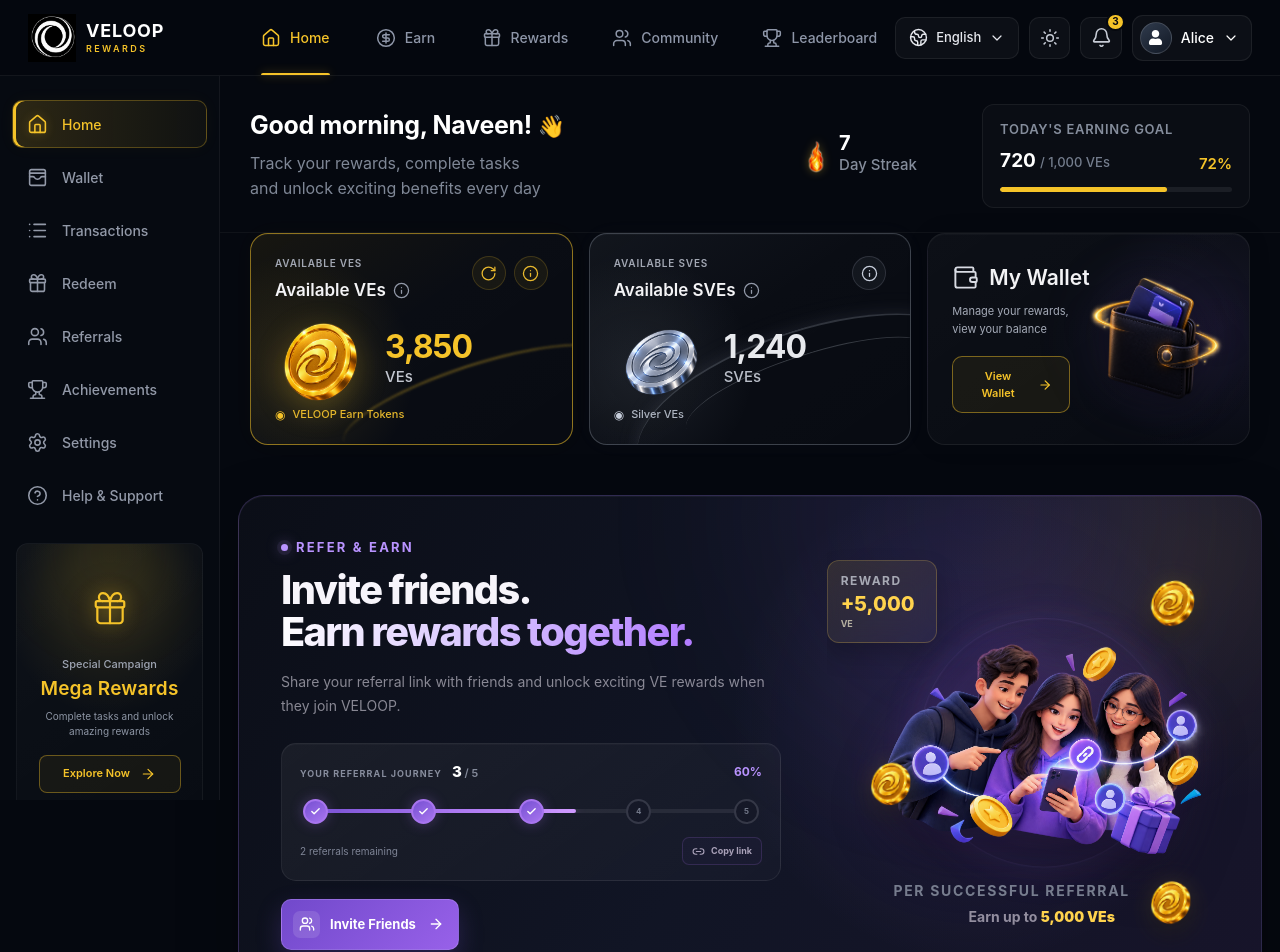
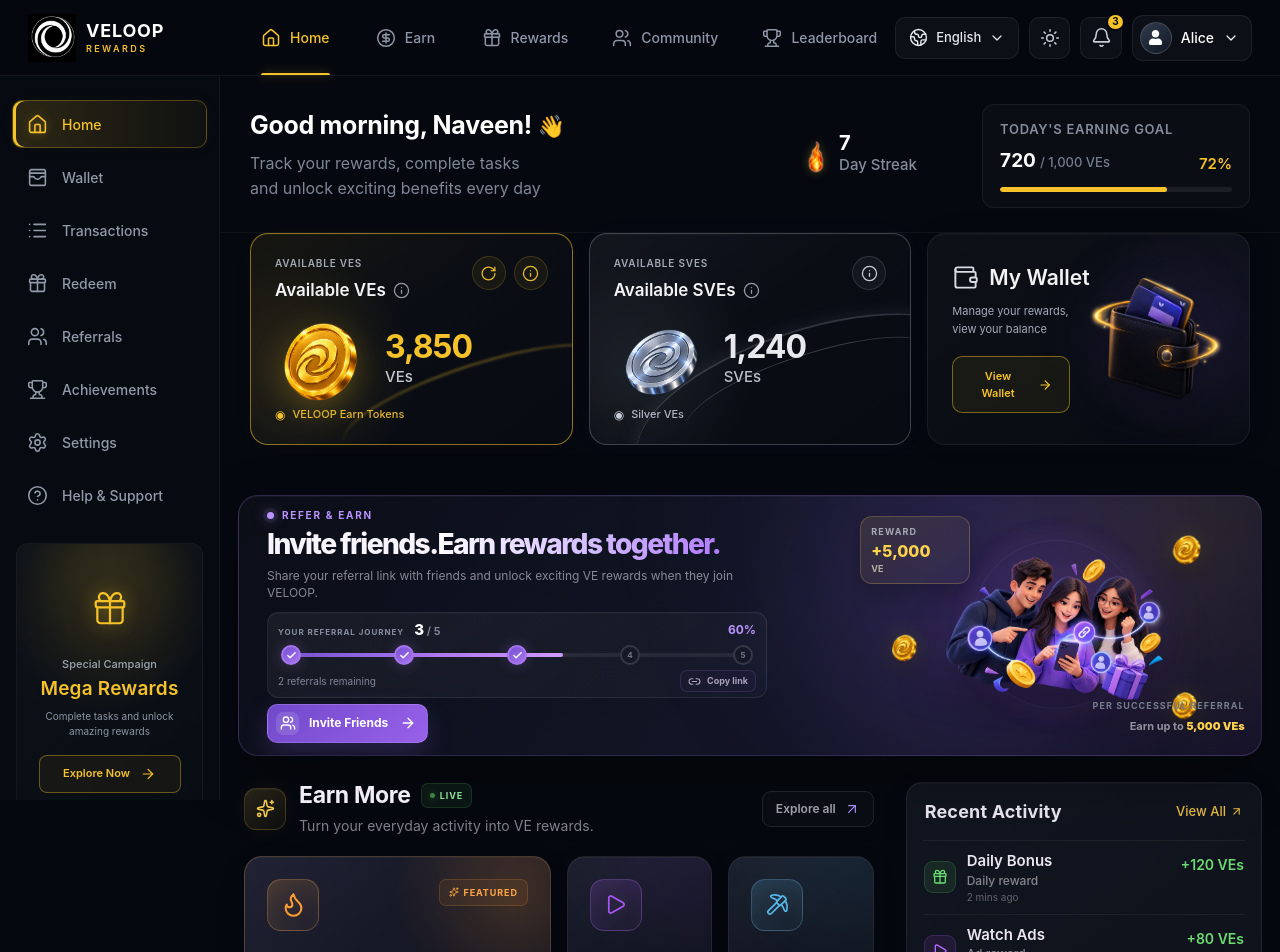
Before and after one commit to SANAPARVEEN-cmd/veloop-rewards-home-page-, a React (Vite) app: page /home in a window 1280 px wide. Shown: the top 952 px of the page. Built offline with nearby package versions, Linux system fonts and the light colour scheme.

Commit message:
make refer section 200px and make earn more section more good

```diff
--- a/src/components/home/EarnMore.module.css
+++ b/src/components/home/EarnMore.module.css
@@ -5,6 +5,8 @@
 .section {
     position: relative;
     width: 100%;
+    min-width: 0;
+    height: 100%;
     margin-top: 0;
     margin-bottom: 24px;
     padding: 0 4px;
@@ -21,7 +23,7 @@
     align-items: center;
     justify-content: space-between;
 
-    gap: 20px;
+    gap: 16px;
 
     margin-bottom: 20px;
     padding: 0 12px;
@@ -85,7 +87,7 @@
 
     color: #f0edf6;
 
-    font-size: 24px;
+    font-size: clamp(20px, 1.8vw, 24px);
     font-weight: 700;
 
     line-height: 1.2;
@@ -206,6 +208,11 @@
     transform: translateY(-1px);
 }
 
+.viewButton:focus-visible {
+    outline: 2px solid #a98cff;
+    outline-offset: 3px;
+}
+
 .viewButton svg {
     width: 16px;
     height: 16px;
@@ -231,6 +238,10 @@
     padding: 0 12px;
 
     box-sizing: border-box;
+}
+
+.grid > article {
+    height: 100%;
 }
 
 
--- a/src/components/home/FeatureCard.module.css
+++ b/src/components/home/FeatureCard.module.css
@@ -8,7 +8,8 @@
     position: relative;
 
     min-width: 0;
-    min-height: 220px;
+    min-height: 216px;
+    height: 100%;
 
     display: flex;
     flex-direction: column;
@@ -471,6 +472,12 @@
         );
 }
 
+.actionButton:focus-visible {
+    outline: 2px solid var(--card-accent);
+    outline-offset: 4px;
+    border-radius: 4px;
+}
+
 .arrowCircle {
     width: 28px;
     height: 28px;
@@ -673,7 +680,7 @@
 
 @media (max-width: 480px) {
     .card {
-        min-height: 185px;
+        min-height: 180px;
         padding: 18px;
     }
 
--- a/src/components/home/RecentActivity.module.css
+++ b/src/components/home/RecentActivity.module.css
@@ -1,9 +1,9 @@
 .card {
     width: 100%;
-    height: auto;
+    height: 100%;
     min-width: 0;
-    margin-top: 38px;
-    padding: 16px 14px;
+    margin-top: 0;
+    padding: 18px 16px;
     border: 1px solid rgba(255, 255, 255, 0.075);
     border-radius: 16px;
 
@@ -30,7 +30,7 @@
     align-items: center;
     justify-content: space-between;
 
-    padding: 1px 2px 30px;
+    padding: 0 2px 18px;
 
     border-bottom: 1px solid rgba(255, 255, 255, 0.06);
 }
@@ -73,6 +73,12 @@
     transform: translateX(2px);
 }
 
+.viewAll:focus-visible {
+    outline: 2px solid #e9bd43;
+    outline-offset: 4px;
+    border-radius: 3px;
+}
+
 /* =========================
    ACTIVITY LIST
 ========================= */
@@ -100,9 +106,9 @@
 
     gap: 9px;
 
-    min-height: 68px;
+    min-height: 72px;
 
-    padding: 9px 1px;
+    padding: 10px 1px;
 
     border-bottom: 1px solid rgba(255, 255, 255, 0.055);
 
@@ -200,23 +206,19 @@
 
     line-height: 1.3;
 
-    white-space: nowrap;
-    overflow: hidden;
-    text-overflow: ellipsis;
+    overflow-wrap: anywhere;
 }
 
 .details p {
     margin: 0 0 2px;
 
-    color: rgba(218, 215, 227, 0.48);
+    color: rgba(218, 215, 227, 0.58);
 
     font-size: 12px;
     font-weight: 500;
     line-height: 1.3;
 
-    white-space: nowrap;
-    overflow: hidden;
-    text-overflow: ellipsis;
+    overflow-wrap: anywhere;
 }
 
 .details span {
@@ -250,7 +252,7 @@
 
 @media (max-width: 1100px) {
     .card {
-        padding: 16px;
+        padding: 17px 15px;
     }
 
     .activityItem {
@@ -264,6 +266,7 @@
 
 @media (max-width: 600px) {
     .card {
+        height: auto;
         padding: 15px 13px;
 
         border-radius: 14px;
@@ -281,7 +284,7 @@
     }
 
     .details h3 {
-        font-size: 11px;
+        font-size: 13px;
     }
 
     .details p {
@@ -290,6 +293,13 @@
     }
 
     .amount {
-        font-size: 10px;
+        font-size: 12px;
     }
 }
+
+@media (prefers-reduced-motion: reduce) {
+    .viewAll,
+    .activityItem {
+        transition: none;
+    }
+}
--- a/src/components/home/ReferralBanner.module.css
+++ b/src/components/home/ReferralBanner.module.css
@@ -6,19 +6,19 @@
     position: relative;
 
     width: calc(100% - 36px);
-    min-height: 420px;
+    min-height: 200px;
 
     margin: 26px 18px;
 
     display: grid;
-    grid-template-columns: minmax(0, 1.15fr) minmax(360px, 0.85fr);
+    grid-template-columns: minmax(0, 1.2fr) minmax(280px, 0.8fr);
 
     overflow: hidden;
 
     box-sizing: border-box;
 
     border: 1px solid rgba(169, 132, 255, 0.2);
-    border-radius: 26px;
+    border-radius: 20px;
 
     background:
         radial-gradient(
@@ -113,7 +113,7 @@
 
     min-width: 0;
 
-    padding: 42px 20px 42px 42px;
+    padding: 12px 18px 12px 28px;
 
     display: flex;
     flex-direction: column;
@@ -131,11 +131,11 @@
     align-items: center;
     gap: 8px;
 
-    margin-bottom: 13px;
+    margin-bottom: 7px;
 
     color: #b993ff;
 
-    font-size: 13px;
+    font-size: 10px;
     font-weight: 750;
 
     letter-spacing: 0.17em;
@@ -166,7 +166,7 @@
 
     color: #f7f5fb;
 
-    font-size: clamp(31px, 3.1vw, 46px);
+    font-size: clamp(24px, 2.2vw, 31px);
     line-height: 1.05;
 
     font-weight: 800;
@@ -188,6 +188,12 @@
     -webkit-text-fill-color: transparent;
 }
 
+@media (min-width: 851px) {
+    .title br {
+        display: none;
+    }
+}
+
 
 /* =========================================================
    DESCRIPTION
@@ -196,12 +202,12 @@
 .description {
     max-width: 485px;
 
-    margin: 17px 0 25px;
+    margin: 8px 0 10px;
 
     color: rgba(218, 215, 227, 0.6);
 
-    font-size: 14px;
-    line-height: 1.7;
+    font-size: 12px;
+    line-height: 1.45;
 }
 
 
@@ -212,12 +218,12 @@
 .journey {
     width: min(100%, 500px);
 
-    padding: 17px 18px 15px;
+    padding: 6px 10px 5px;
 
     box-sizing: border-box;
 
     border: 1px solid rgba(255, 255, 255, 0.075);
-    border-radius: 15px;
+    border-radius: 11px;
 
     background:
         linear-gradient(
@@ -242,7 +248,7 @@
 
     gap: 16px;
 
-    margin-bottom: 15px;
+    margin-bottom: 4px;
 }
 
 .journeyHeader > div {
@@ -254,7 +260,7 @@
 .journeyLabel {
     color: #878d9d;
 
-    font-size: 9px;
+    font-size: 8px;
     font-weight: 700;
 
     letter-spacing: 0.12em;
@@ -289,7 +295,7 @@
 .milestones {
     position: relative;
 
-    height: 26px;
+    height: 20px;
 
     display: flex;
     align-items: center;
@@ -340,8 +346,8 @@
     position: relative;
     z-index: 2;
 
-    width: 25px;
-    height: 25px;
+    width: 20px;
+    height: 20px;
 
     display: flex;
     align-items: center;
@@ -392,7 +398,7 @@
 ========================================================= */
 
 .journeyFooter {
-    margin-top: 13px;
+    margin-top: 5px;
 
     display: flex;
     align-items: center;
@@ -411,7 +417,7 @@
 
     gap: 6px;
 
-    padding: 6px 9px;
+    padding: 3px 7px;
 
     border: 1px solid rgba(184, 120, 255, 0.16);
     border-radius: 7px;
@@ -439,20 +445,26 @@
     background: rgba(118, 80, 210, 0.1);
 }
 
+.copyButton:focus-visible,
+.referButton:focus-visible {
+    outline: 2px solid #d8c5ff;
+    outline-offset: 3px;
+}
+
 
 /* =========================================================
    MAIN CTA
 ========================================================= */
 
 .referButton {
-    margin-top: 18px;
+    margin-top: 6px;
 
     display: inline-flex;
     align-items: center;
 
     gap: 10px;
 
-    padding: 11px 14px 11px 11px;
+    padding: 7px 11px 7px 8px;
 
     border: 1px solid rgba(214, 187, 255, 0.24);
     border-radius: 10px;
@@ -466,7 +478,7 @@
 
     color: #ffffff;
 
-    font-size: 13px;
+    font-size: 12px;
     font-weight: 750;
 
     cursor: pointer;
@@ -494,8 +506,8 @@
 }
 
 .buttonIcon {
-    width: 27px;
-    height: 27px;
+    width: 23px;
+    height: 23px;
 
     display: flex;
     align-items: center;
@@ -526,7 +538,7 @@
     position: relative;
 
     min-width: 0;
-    min-height: 420px;
+    min-height: 200px;
 
     display: flex;
     align-items: center;
@@ -543,8 +555,8 @@
 .visualGlow {
     position: absolute;
 
-    width: 340px;
-    height: 340px;
+    width: 230px;
+    height: 230px;
 
     border-radius: 50%;
 
@@ -583,7 +595,7 @@
     position: relative;
     z-index: 3;
 
-    width: min(80%, 360px);
+    width: min(86%, 235px);
     aspect-ratio: 1 / 1;
 
     display: flex;
@@ -658,8 +670,8 @@
 
     z-index: 4;
 
-    width: 54px;
-    height: 54px;
+    width: 34px;
+    height: 34px;
 
     animation:
         coinFloat 4.5s ease-in-out infinite;
@@ -687,8 +699,8 @@
     top: 53%;
     left: 9%;
 
-    width: 50px;
-    height: 50px;
+    width: 31px;
+    height: 31px;
 
     animation-delay: -2.5s;
 }
@@ -697,8 +709,8 @@
     right: 15%;
     bottom: 13%;
 
-    width: 50px;
-    height: 50px;
+    width: 31px;
+    height: 31px;
 
     animation-delay: -3.4s;
 }
@@ -722,14 +734,14 @@
 .rewardBadge {
     position: absolute;
 
-    top: 13%;
-    left: 0%;
+    top: 8%;
+    left: 2%;
 
     z-index: 5;
 
     min-width: 110px;
 
-    padding: 11px 13px;
+    padding: 8px 10px;
 
     display: flex;
     flex-direction: column;
@@ -753,7 +765,7 @@
 .rewardBadgeLabel {
     color: #a7a9b4;
 
-    font-size: 12px;
+    font-size: 9px;
     font-weight: 750;
 
     letter-spacing: 0.12em;
@@ -764,7 +776,7 @@
 
     color: #ffd34d;
 
-    font-size: 20px;
+    font-size: 16px;
     line-height: 1;
 
     font-weight: 850;
@@ -787,8 +799,8 @@
 .rewardInfo {
     position: absolute;
 
-    right: 6%;
-    bottom: 13%;
+    right: 4%;
+    bottom: 8%;
 
     z-index: 5;
 
@@ -800,8 +812,8 @@
 
 .rewardInfo > span {
     color: #777d8e;
-    margin-right : 105px;
-    font-size: 14px;
+    margin-right: 0;
+    font-size: 9px;
     font-weight: 700;
 
     letter-spacing: 0.12em;
@@ -809,10 +821,10 @@
 
 .rewardInfo strong {
     margin-top: 5px;
-    margin-right : 120px;
+    margin-right: 0;
     color: #938e9f;
 
-    font-size: 14px;
+    font-size: 11px;
     font-weight: 700;
 }
 
@@ -829,17 +841,17 @@
     .banner {
         grid-template-columns:
             minmax(0, 1fr)
-            minmax(310px, 0.8fr);
+            minmax(250px, 0.75fr);
 
-        min-height: 390px;
+        min-height: 200px;
     }
 
     .mainContent {
-        padding: 34px 15px 34px 30px;
+        padding: 12px 14px 12px 22px;
     }
 
     .visualArea {
-        min-height: 390px;
+        min-height: 200px;
     }
 
     .title {
@@ -847,7 +859,7 @@
     }
 
     .illustrationWrapper {
-        width: min(90%, 320px);
+        width: min(90%, 220px);
     }
 
     .rewardBadge {
@@ -872,15 +884,15 @@
     }
 
     .mainContent {
-        padding: 32px 30px 20px;
+        padding: 22px 24px 16px;
     }
 
     .visualArea {
-        min-height: 340px;
+        min-height: 250px;
     }
 
     .illustrationWrapper {
-        width: 280px;
+        width: 220px;
     }
 
     .rewardBadge {
@@ -921,7 +933,7 @@
     }
 
     .mainContent {
-        padding: 27px 20px 16px;
+        padding: 20px 16px 14px;
     }
 
     .eyebrow {
@@ -935,7 +947,7 @@
     }
 
     .description {
-        margin: 14px 0 20px;
+        margin: 10px 0 14px;
 
         font-size: 12px;
     }
@@ -957,16 +969,16 @@
     }
 
     .visualArea {
-        min-height: 310px;
+        min-height: 200px;
     }
 
     .illustrationWrapper {
-        width: 245px;
+        width: 180px;
     }
 
     .visualGlow {
-        width: 280px;
-        height: 280px;
+        width: 230px;
+        height: 230px;
     }
 
     .rewardBadge {
@@ -1028,11 +1040,11 @@
 
 @media (max-width: 400px) {
     .mainContent {
-        padding: 23px 16px 14px;
+        padding: 18px 13px 12px;
     }
 
     .title {
-        font-size: 24px;
+        font-size: 23px;
     }
 
     .description {
@@ -1051,11 +1063,11 @@
     }
 
     .visualArea {
-        min-height: 280px;
+        min-height: 190px;
     }
 
     .illustrationWrapper {
-        width: 215px;
+        width: 165px;
     }
 
     .rewardBadge {
```
Also changed, not shown: src/pages/Home/Home.module.css (+4 -17 lines).
